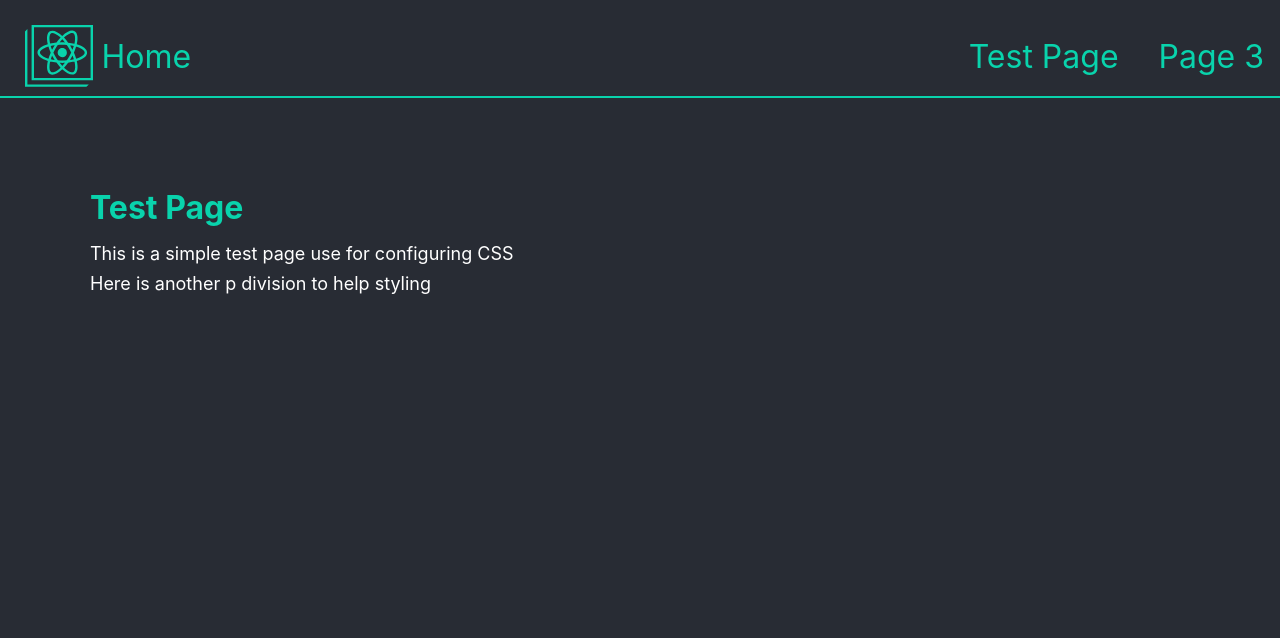
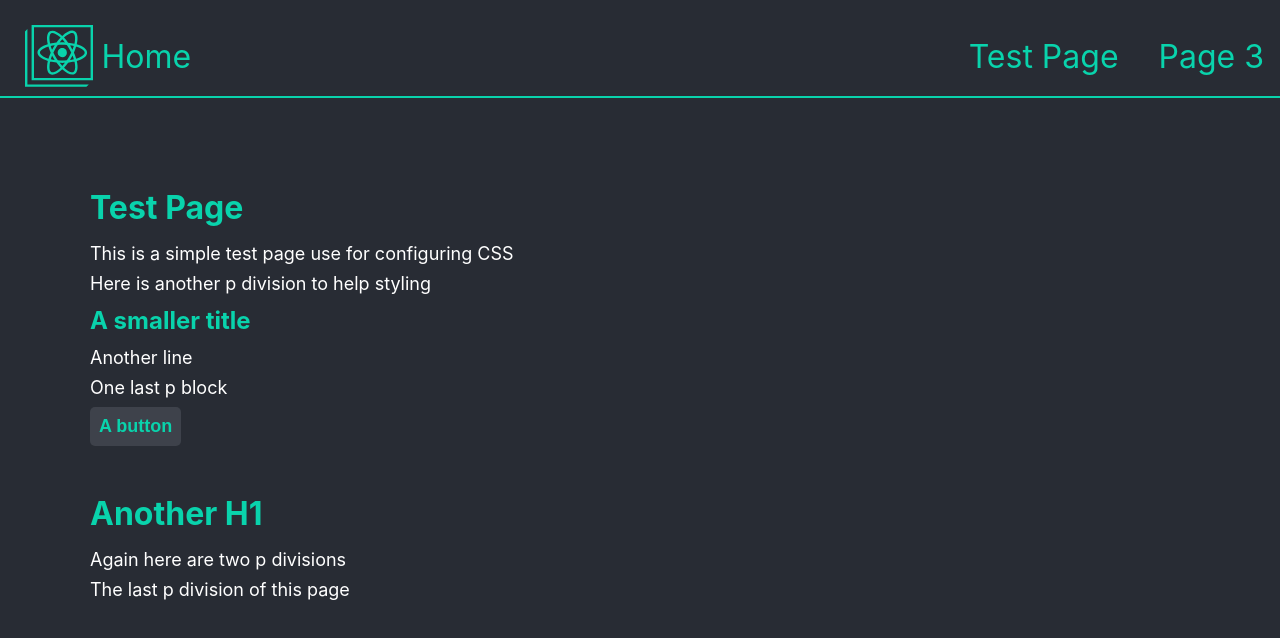
Before and after one commit to MarkoniusDev/react-playground-mark, a React (Create React App) app: page /TestPage in a window 1280 px wide. Shown: the top 638 px of the page. Built offline with nearby package versions, Linux system fonts and the light colour scheme.

Commit message:
:lipstick: Styling update

```diff
--- a/src/App.css
+++ b/src/App.css
@@ -6,6 +6,22 @@
   font-size: 100%;
   vertical-align: baseline;
   background: transparent;
+}
+
+body {
+  background-color: #282c34;
+}
+
+button {
+  color: #09d3ac;
+  background-color: #3E424B;
+  padding: 0.5em;
+  border-radius: 5px;
+  font-weight: bold;
+}
+
+button:active {
+  background-color: #282c34;
 }
 
 .App {
@@ -83,6 +99,12 @@
 .Page h1 {
   color: #09d3ac;
   font-size: xx-large;
+  margin: 1.5em 0 0.5em 0;
+}
+
+.Page h2 {
+  color: #09d3ac;
+  font-size: x-large;
   margin: 0.5em 0;
 }
 
--- a/src/pages/TestPage.tsx
+++ b/src/pages/TestPage.tsx
@@ -6,6 +6,13 @@ const TestPage: React.FC = () => {
       <h1>Test Page</h1>
       <p>This is a simple test page use for configuring CSS</p>
       <p>Here is another p division to help styling</p>
+      <h2>A smaller title</h2>
+      <p>Another line</p>
+      <p>One last p block</p>
+      <button>A button</button>
+      <h1>Another H1</h1>
+      <p>Again here are two p divisions</p>
+      <p>The last p division of this page</p>
     </main>
   )
 }
```
